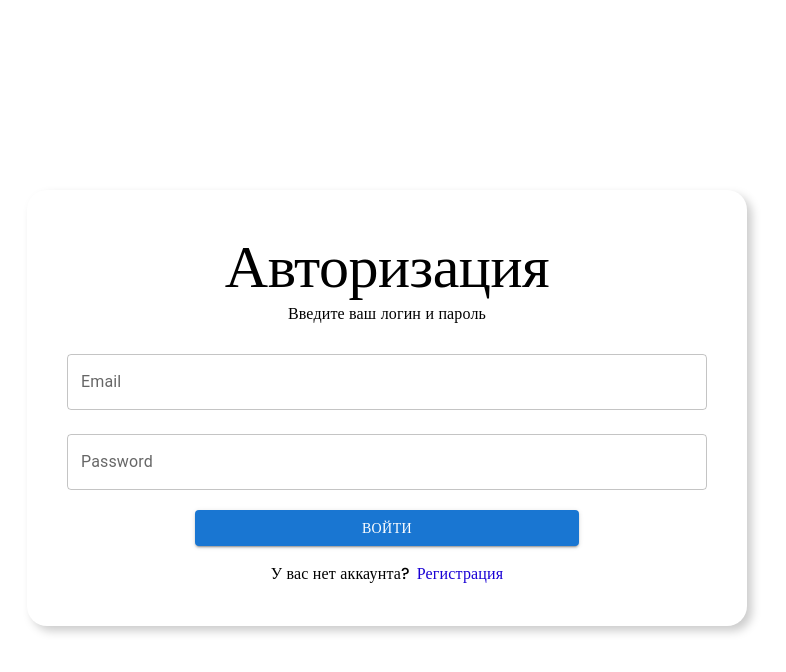
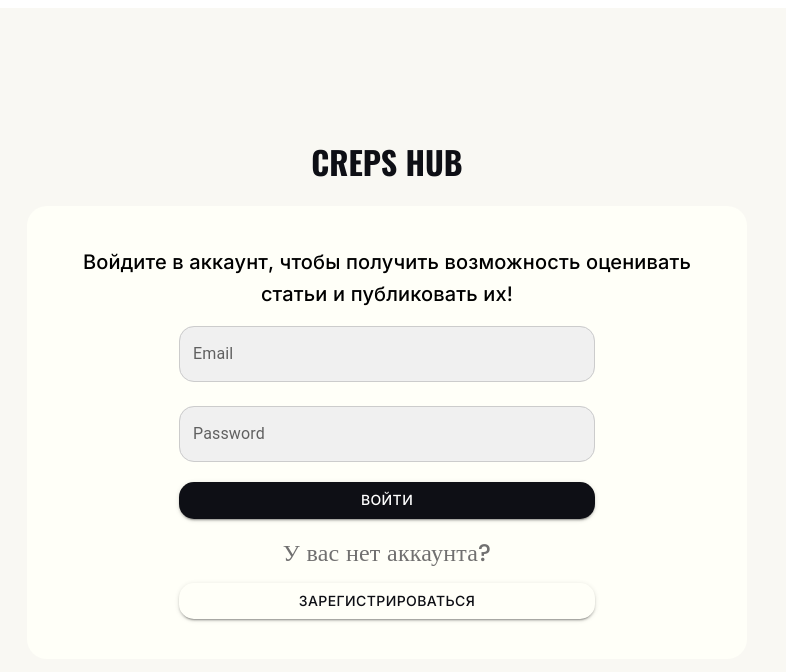
Before and after one commit to k1v4/creps_hub_frontend, a React (Create React App) app: page /login in a window 1280 px wide. Shown: the top 672 px of the page, without its empty margins (261-1047 px from the left). Built offline with nearby package versions, Linux system fonts and the light colour scheme.

Commit message:
update design for login && register pages

```diff
--- a/src/components/auth/index.tsx
+++ b/src/components/auth/index.tsx
@@ -38,12 +38,20 @@ const AuthRootComponent: React.FC = (): JSX.Element => {
             }
         } else{
             if (password === retryPassword){
-                const userData = {
-                    email,
-                    password
+                try{
+                    const userData = {
+                        email,
+                        password
+                    }
+
+                    const newUserId = await instance.post('/api/v1/register', userData)
+                    await dispatch(login(newUserId.data))
+
+                    navigate('/')
+                } catch(e){
+                    return e
                 }
 
-                const newUserId = await instance.post('/api/v1/register', userData)
             } else{
                 throw new Error(AppErrors.PasswordNotMatch)
             }
@@ -52,6 +60,7 @@ const AuthRootComponent: React.FC = (): JSX.Element => {
 
     return (
         <div className='root'>
+            <h1>CREPS HUB</h1>
             <form className="form" onSubmit={handleSubmit}>
                 <Box
                     display='flex'
@@ -62,7 +71,7 @@ const AuthRootComponent: React.FC = (): JSX.Element => {
                     margin='auto'
                     padding={5}
                     borderRadius={5}
-                    boxShadow={'5px 5px 10px #ccc'}
+                    bgcolor='#FFFFF8'
                 >
                     {
                         location.pathname === '/login'
--- a/src/components/auth/login/index.tsx
+++ b/src/components/auth/login/index.tsx
@@ -7,12 +7,12 @@ const LoginPage : React.FC<IPropsLogin> = (props: IPropsLogin): JSX.Element => {
 
   return (
     <>
-      <Typography variant="h2" fontFamily='poppins' textAlign='center'>Авторизация</Typography>
-      <Typography variant="body1" marginBottom={1.5} fontFamily='poppins' textAlign='center'>Введите ваш логин и пароль</Typography>
+      <Typography variant="h6" fontFamily='Inter' textAlign='center'>Войдите в аккаунт, чтобы получить возможность оценивать статьи и публиковать их!</Typography>
       <TextField fullWidth={true} margin='normal' label="Email" variant="outlined" placeholder='Введите ваш email' onChange={(e) => setEmail(e.target.value)}/>
       <TextField type='password' fullWidth={true} margin='normal' label="Password" variant="outlined" placeholder='Введите ваш пароль' onChange={(e) => setPassword(e.target.value)}/>
-      <Button type='submit' sx={{fontFamily:'poppins', marginTop:1.5, width:'60%', marginBottom:2}} variant="contained">Войти</Button>
-      <Typography variant="body1" sx={{fontFamily:'poppins'}}>У вас нет аккаунта?<span className='incitingText' onClick={() => {navigate('/register')}}>Регистрация</span></Typography>
+      <Button type='submit' sx={{fontFamily:'Inter', marginTop:1.5, width:'65%', marginBottom:2, background:'#0E0F15', borderRadius:'15px'}} variant="contained">Войти</Button>
+      <Typography variant="body1" sx={{fontFamily:'poppins', color:'#717070', fontSize:'3vh'}}>У вас нет аккаунта?</Typography>
+      <Button type='submit' sx={{fontFamily:'Inter', marginTop:1.5, width:'65%', backgroundColor: 'transparent', borderRadius:'15px', borderColor:'#0E0F15', color:'#0E0F15'}} variant="contained" onClick={() => {navigate('/register')}}>Зарегистрироваться</Button>
     </>
   );
 }
--- a/src/components/auth/register/index.tsx
+++ b/src/components/auth/register/index.tsx
@@ -7,14 +7,14 @@ const RegisterPage: React.FC<IPropsRegister> = (props: IPropsRegister): JSX.Elem
 
   return (
     <>
-      <Typography variant="h2" fontFamily='poppins' textAlign='center'>Регистрация</Typography>
-      <Typography variant="body1" marginBottom={1.5} fontFamily='poppins' textAlign='center'>Введите данные для регистрации</Typography>
+      <Typography variant="h6" fontFamily='Inter' textAlign='center'>Зарегистрируйтесь на нашем сайте, чтобы получить возможность оценивать статьи и публиковать их!</Typography>
+      <TextField fullWidth={true} margin='normal' label="Email" variant="outlined" placeholder='Введите ваш email' onChange={(e) => setEmail(e.target.value)}/>
       <TextField fullWidth={true} margin='normal' label="Username" variant="outlined" placeholder='Введите ваш Username' onChange={(e) => setUserName(e.target.value)}/>
-      <TextField fullWidth={true} margin='normal' label="Email" variant="outlined" placeholder='Введите ваш email' onChange={(e) => setEmail(e.target.value)}/>
       <TextField type='password' fullWidth={true} margin='normal' label="Password" variant="outlined" placeholder='Введите ваш пароль' onChange={(e) => setPassword(e.target.value)}/>
       <TextField type='password' fullWidth={true} margin='normal' label="Retry Password" variant="outlined" placeholder='Повторите ваш пароль' onChange={(e) => setRetryPassword(e.target.value)}/>
-      <Button type='submit' sx={{fontFamily:'poppins', marginTop:1.5, width:'60%', marginBottom:2}} variant="contained">Регистрация</Button>
-      <Typography variant="body1" sx={{fontFamily:'poppins'}}>Уже есть аккаунт?<span className='incitingText' onClick={() => {navigate('/login')}}>Войти</span></Typography>
+      <Button type='submit' sx={{fontFamily:'Inter', marginTop:1.5, width:'65%', marginBottom:2, background:'#0E0F15', borderRadius:'15px'}} variant="contained">Регистрация</Button>
+      <Typography variant="body1" sx={{fontFamily:'poppins', color:'#717070', fontSize:'3vh'}}>У вас уже есть аккаунт??</Typography>
+      <Button type='submit' sx={{fontFamily:'Inter', marginTop:1.5, width:'65%', backgroundColor: 'transparent', borderRadius:'15px', borderColor:'#0E0F15', color:'#0E0F15'}} variant="contained" onClick={() => {navigate('/login')}}>Войти</Button>
     </>
   );
 }
--- a/src/components/auth/style.scss
+++ b/src/components/auth/style.scss
@@ -1,15 +1,47 @@
 .root {
     display: flex;
+    flex-direction: column;
     justify-content: center;
     align-items: center;
     width: 100vw;
-    height: 100vh;
-    .form{
-        width: 80%;
-        .incitingText{
-            color: #1900D5;
-            margin-left: 7px;
-            cursor: pointer;
+    height: 95vh;
+    background: #F9F8F3;
+
+    h1 {
+        font-family: 'Oswald', 'Inter', Courier, monospace;
+        color: #0E0F15;
+    }
+
+    .form {
+        width: 60%;
+
+        // Стили для всех TextField внутри .form
+        .MuiTextField-root {
+            width: 65%;
+            margin-top: 16px;
+            margin-bottom: 8px;
+
+            // Стили для внутреннего input
+            .MuiOutlinedInput-input {
+                background-color: #F0F0F0;
+                border-radius: 15px;
+            }
+
+            // Стили для границы
+            .MuiOutlinedInput-root {
+                fieldset {
+                    border-color: #CCCCCC;
+                    border-radius: 15px;
+                }
+
+                &:hover fieldset {
+                    border-color: #1976d2;
+                }
+
+                &.Mui-focused fieldset {
+                    border-color: #1976d2;
+                }
+            }
         }
     }
 }
--- a/src/index.css
+++ b/src/index.css
@@ -1 +1,3 @@
 @import url('https://fonts.googleapis.com/css2?family=Poppins:wght@500;600;700&display=swap');
+@import url('https://fonts.googleapis.com/css2?family=Oswald:wght@200..700&family=Poppins:wght@500;600;700&display=swap');
+@import url('https://fonts.googleapis.com/css2?family=Inter:ital,opsz,wght@0,14..32,100..900;1,14..32,100..900&family=Oswald:wght@200..700&family=Poppins:wght@500;600;700&display=swap');
```
